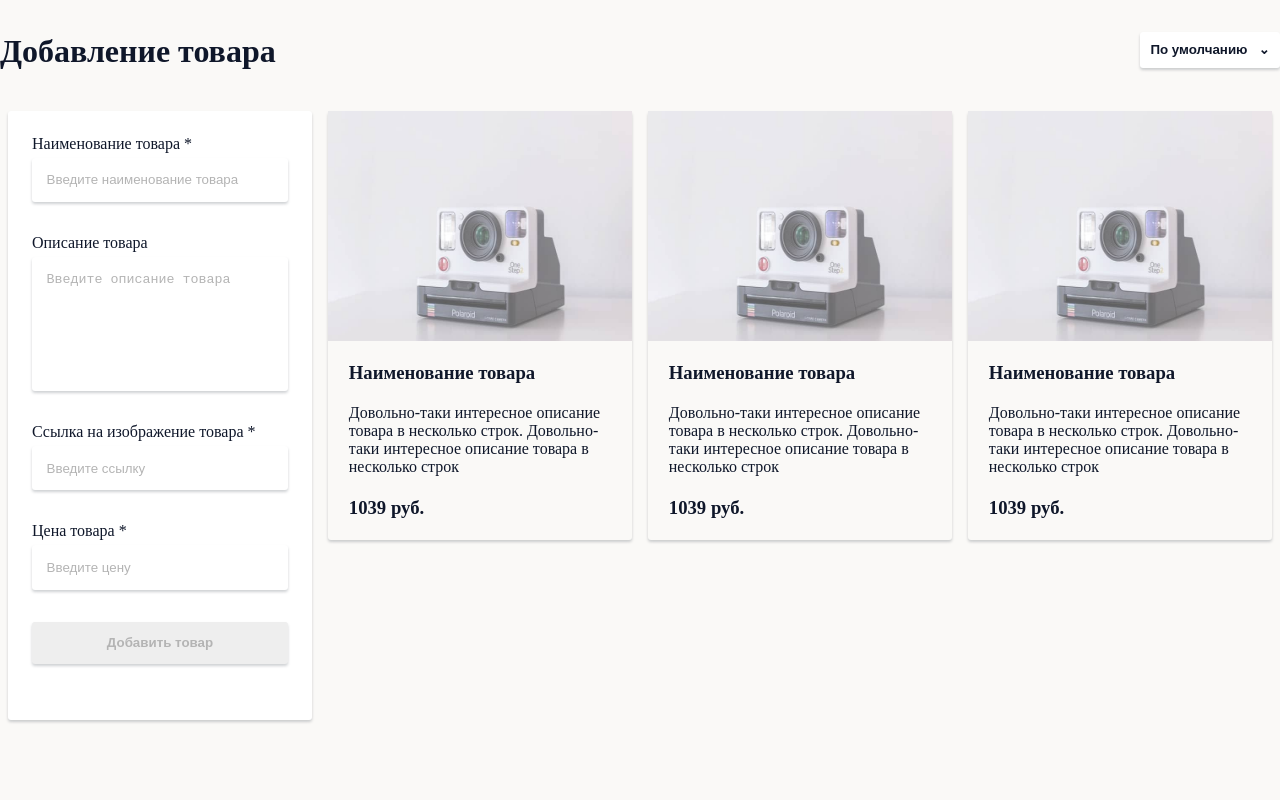
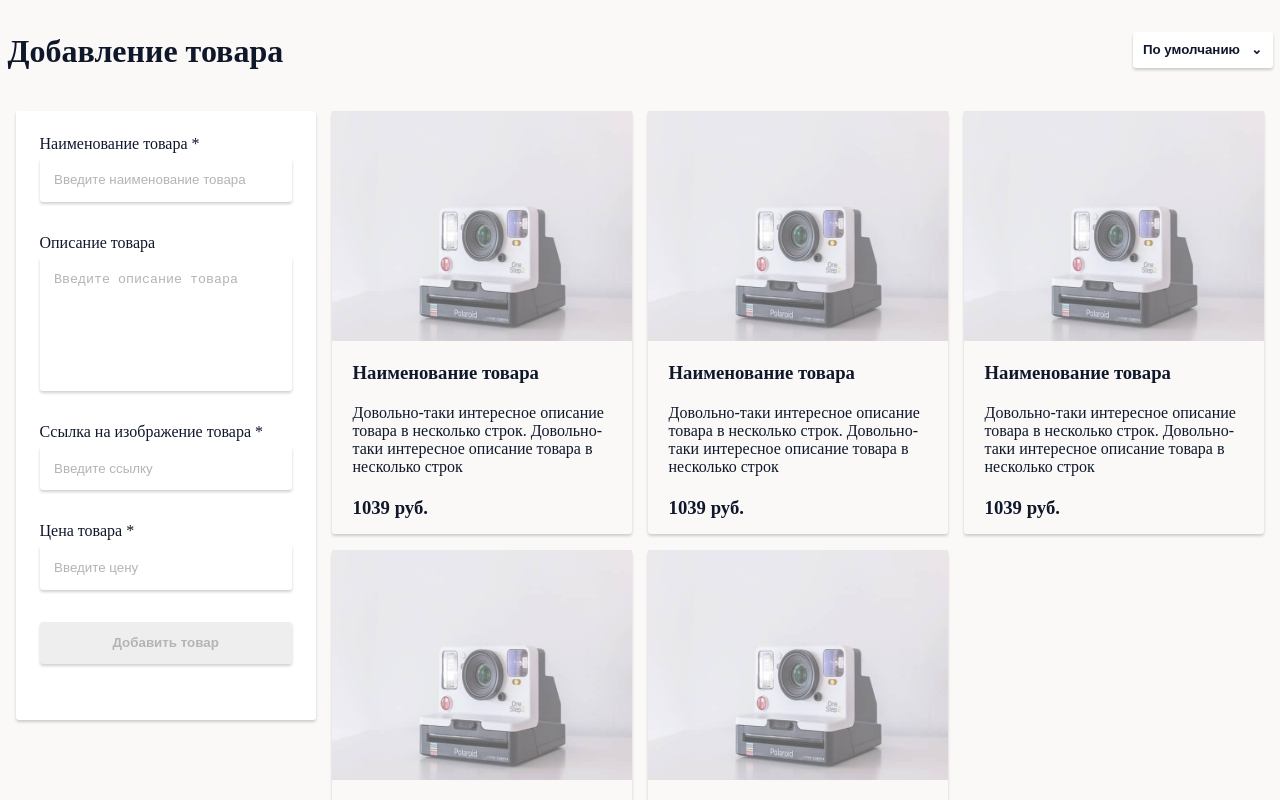
Before and after one commit to mod7ex/frontent-test, a Vue app: page / in a window 1280 px wide. Shown: the top 800 px of the page. Built offline with nearby package versions, Linux system fonts and the light colour scheme.

Commit message:
vuex implemented with sucess

```diff
--- a/package.json
+++ b/package.json
@@ -8,7 +8,8 @@
       },
       "dependencies": {
             "core-js": "^3.6.5",
-    "vue": "^3.0.0"
+            "vue": "^3.0.0",
+            "vuex": "^4.0.2"
       },
       "devDependencies": {
             "@vue/cli-plugin-babel": "~4.5.0",
--- a/src/assets/sass/_variables.scss
+++ b/src/assets/sass/_variables.scss
@@ -1,4 +1,4 @@
-$screen-width: 1300px;
+$screen-width: 1265px;
 $base-margin: 1rem;
 $base-padding: 0.5rem;
 
--- a/src/components/AddProductForm.vue
+++ b/src/components/AddProductForm.vue
@@ -52,6 +52,8 @@
 </template>
 
 <script>
+import { mapActions } from "vuex";
+
 export default {
       name: "AddProductForm",
 
@@ -69,8 +71,11 @@ export default {
       },
 
       methods: {
+            ...mapActions({ addProduct: "addProduct" }),
+
             onSubmit() {
-                  console.log(this.productDetails);
+                  this.addProduct(this.productDetails);
+                  this.productDetails = {};
             },
       },
 
@@ -96,6 +101,9 @@ export default {
 
 <style lang="scss">
 form {
+      position: -webkit-sticky;
+      position: sticky;
+      top: 20px;
       @include theme-shape();
       background-color: white;
       margin: $base-margin * 0.5;
--- a/src/components/Header.vue
+++ b/src/components/Header.vue
@@ -59,6 +59,7 @@ export default {
                   @include flex();
             }
             .options {
+                  z-index: 10;
                   position: absolute;
                   li {
                         border-bottom: 1px solid $black-gray;
--- a/src/components/Product.vue
+++ b/src/components/Product.vue
@@ -18,13 +18,19 @@
                   </p>
                   <h3>{{ productDetails.price }} руб.</h3>
             </div>
-            <span class="delete" v-if="showDelet">
+            <span
+                  class="delete"
+                  v-if="showDelet"
+                  @click="deleteProduct(productDetails.id)"
+            >
                   <img src="../assets/delete.svg" alt="" />
             </span>
       </div>
 </template>
 
 <script>
+import { mapActions } from "vuex";
+
 export default {
       name: "Product",
 
@@ -38,6 +44,8 @@ export default {
             switchDelete() {
                   this.showDelet = !this.showDelet;
             },
+
+            ...mapActions({ deleteProduct: "deleteProduct" }),
       },
 
       props: {
@@ -45,7 +53,7 @@ export default {
                   type: Object,
                   default() {
                         return {
-                              id: 1,
+                              id: Math.random().toString(),
 
                               title: "Наименование товара",
 
@@ -65,8 +73,9 @@ export default {
 .product {
       @include theme-shape();
       margin: $base-margin * 0.5;
-      min-width: 250px;
-      flex: 1;
+      // flex: 1;
+      width: 300px !important;
+      height: 423px !important;
       position: relative;
 
       .delete {
--- /dev/null
+++ b/src/helpers/index.js
@@ -0,0 +1,20 @@
+let products = [];
+
+let product = {
+      title: "Наименование товара",
+
+      description: `Довольно-таки интересное описание товара в несколько строк. Довольно-таки интересное описание товара в несколько строк`,
+
+      price: 1039,
+
+      link: "#",
+};
+
+let keys = Array.from({ length: 5 }, (v, k) => k + 1);
+
+for (let key of keys) {
+      let id = `${Math.random().toString()}${key}`;
+      products.push({ ...product, id });
+}
+
+export default products;
--- a/src/layouts/ProductsListing.vue
+++ b/src/layouts/ProductsListing.vue
@@ -1,19 +1,27 @@
 <template>
       <div id="productsListing">
-            <Product />
-            <Product />
-            <Product />
+            <Product
+                  v-for="product in products"
+                  :key="product.id"
+                  :productDetails="product"
+            />
       </div>
 </template>
 
 <script>
 import Product from "../components/Product.vue";
 
+import { mapGetters } from "vuex";
+
 export default {
       name: "ProductsListing",
 
       components: {
             Product,
+      },
+
+      computed: {
+            ...mapGetters({ products: "PRODUCTS" }),
       },
 };
 </script>
--- /dev/null
+++ b/src/store/index.js
@@ -0,0 +1,45 @@
+import { createStore } from "vuex";
+
+import products from "../helpers";
+
+console.log(products);
+
+// Create a new store instance.
+export default createStore({
+      state() {
+            return {
+                  products,
+            };
+      },
+
+      mutations: {
+            addProduct(state, payload) {
+                  state.products.push({
+                        ...payload,
+                        id: Math.random().toString(),
+                  });
+            },
+
+            deleteProduct(state, payload) {
+                  state.products = state.products.filter(
+                        (product) => product.id != payload
+                  );
+            },
+      },
+
+      getters: {
+            PRODUCTS(state) {
+                  return state.products;
+            },
+      },
+
+      actions: {
+            addProduct({ commit }, payload) {
+                  commit("addProduct", payload);
+            },
+
+            deleteProduct({ commit }, id) {
+                  commit("deleteProduct", id);
+            },
+      },
+});
```
Also changed, not shown: src/main.js (+4 -3 lines), 1 other file (tests, documents, lock files or other folders). Lines whose indentation alone changed are shown as unchanged.
